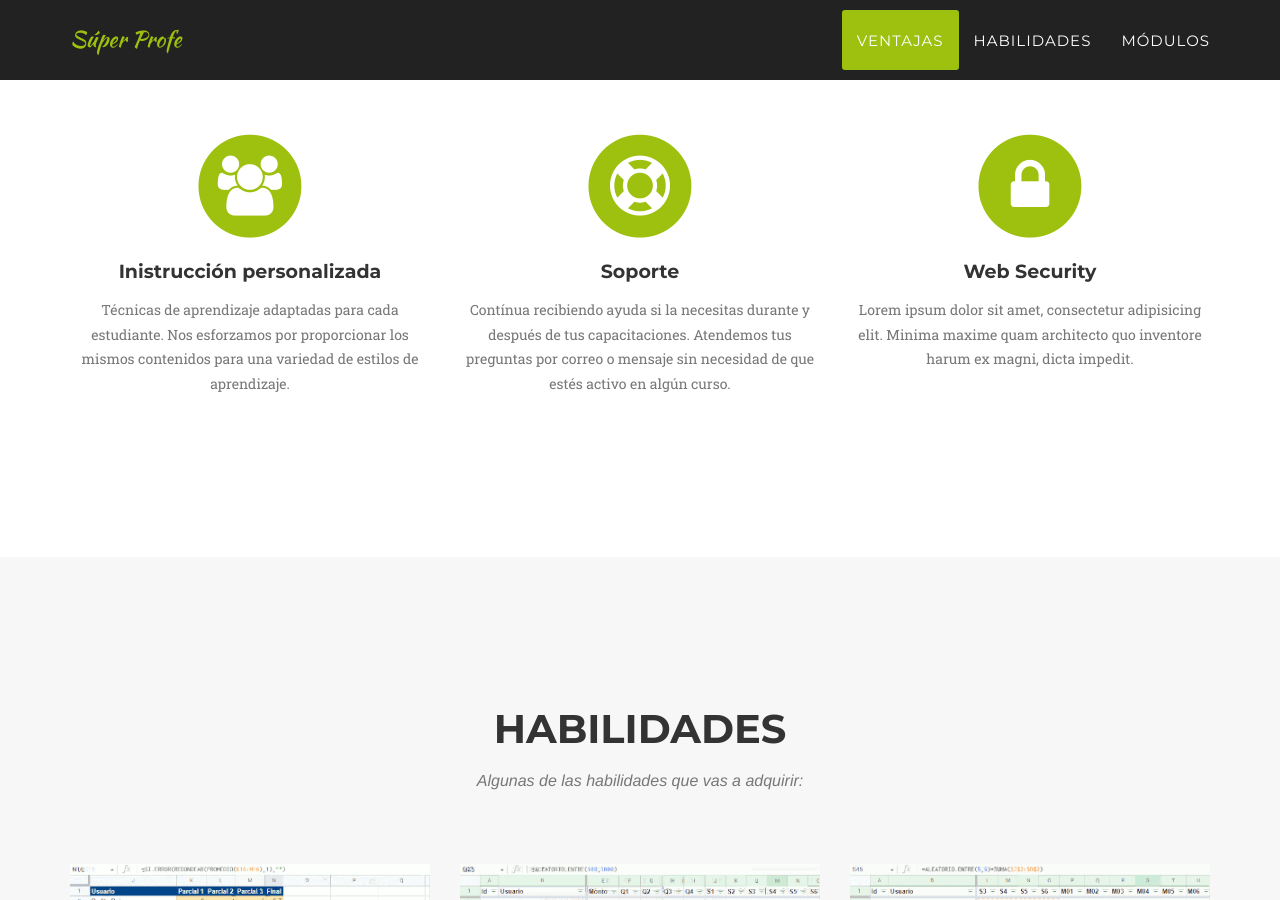
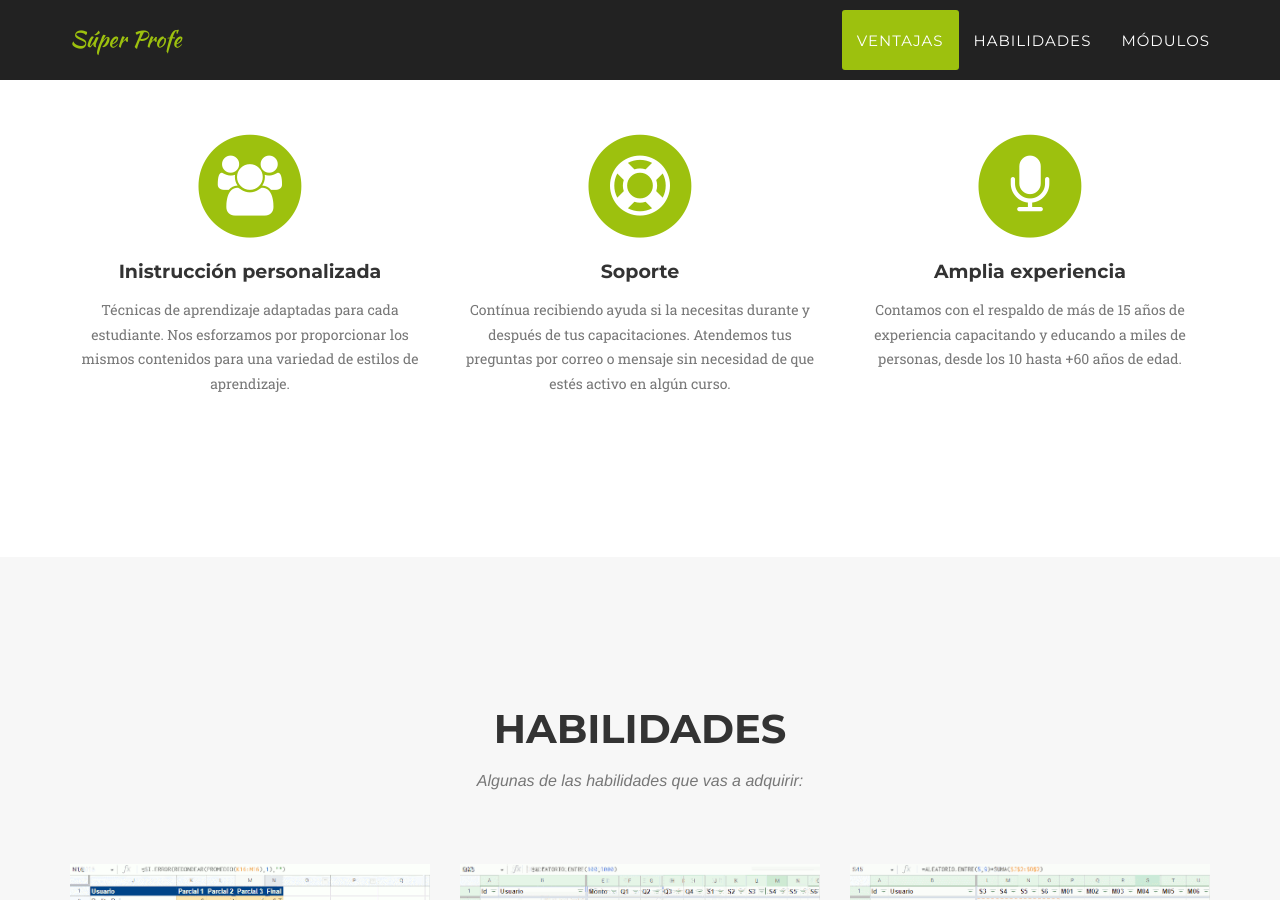
Before and after one commit to camachevaz/superProfe, a Jekyll site: the page built from index.html, in a window 1280 px wide and 900 px high, scrolled down 1013 px. Built offline with Jekyll 4.4.1, drawn with Linux system fonts in a browser that asks for light colours; some web fonts are replaced.

Commit message:
Update services.html

```diff
--- a/_includes/services.html
+++ b/_includes/services.html
@@ -27,10 +27,10 @@
                 <div class="col-md-4">
                     <span class="fa-stack fa-4x">
                         <i class="fa fa-circle fa-stack-2x text-primary"></i>
-                        <i class="fa fa-lock fa-stack-1x fa-inverse"></i>
+                        <i class="fa fa-microphone fa-stack-1x fa-inverse"></i>
                     </span>
-                    <h4 class="service-heading">Web Security</h4>
-                    <p class="text-muted">Lorem ipsum dolor sit amet, consectetur adipisicing elit. Minima maxime quam architecto quo inventore harum ex magni, dicta impedit.</p>
+                    <h4 class="service-heading">Amplia experiencia</h4>
+                    <p class="text-muted">Contamos con el respaldo de más de 15 años de experiencia capacitando y educando a miles de personas, desde los 10 hasta +60 años de edad.</p>
                 </div>
             </div>
         </div>
```
